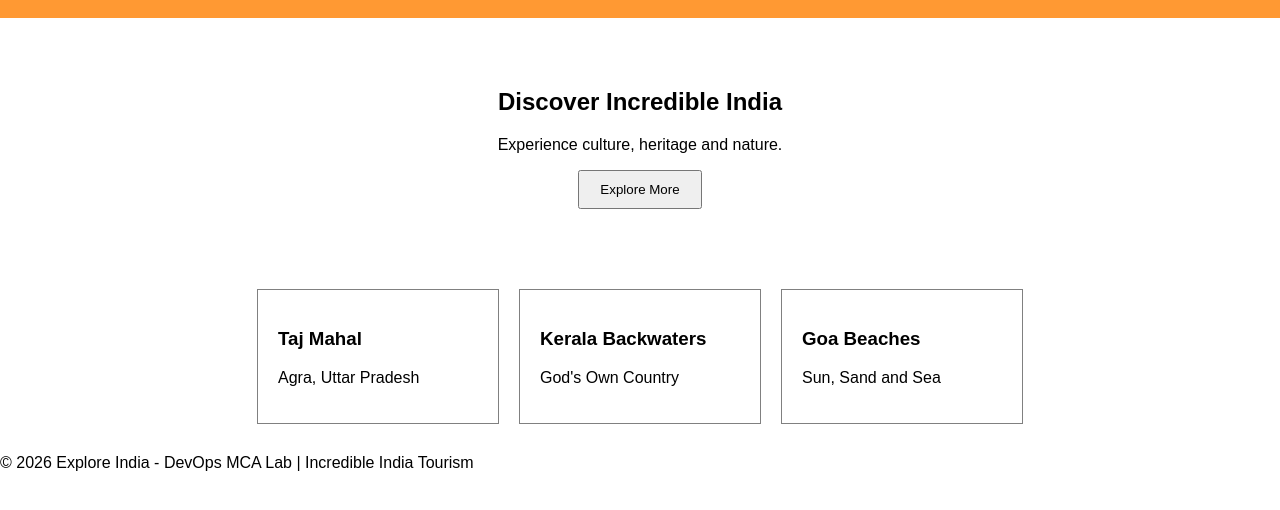
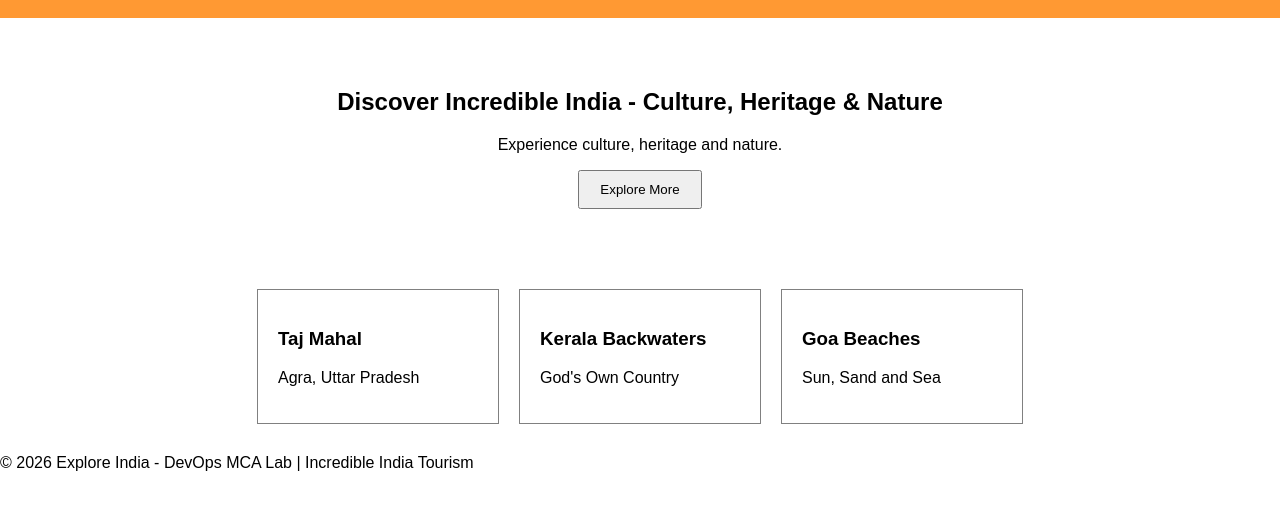
Before and after one commit to Reno07Matthew/travel-india, a plain HTML site: page index.html in a window 1280 px wide. Shown: the part 120-630 px from the top of the page. Drawn offline with Linux system fonts and the light colour scheme.

Commit message:
Main: Update hero heading on main

```diff
--- a/index.html
+++ b/index.html
@@ -20,7 +20,7 @@
 </header>
 
 <section class="hero">
-    <h2>Discover Incredible India</h2>
+    <h2>Discover Incredible India - Culture, Heritage & Nature</h2>
     <p>Experience culture, heritage and nature.</p>
 
     <button onclick="showMessage()">
```
